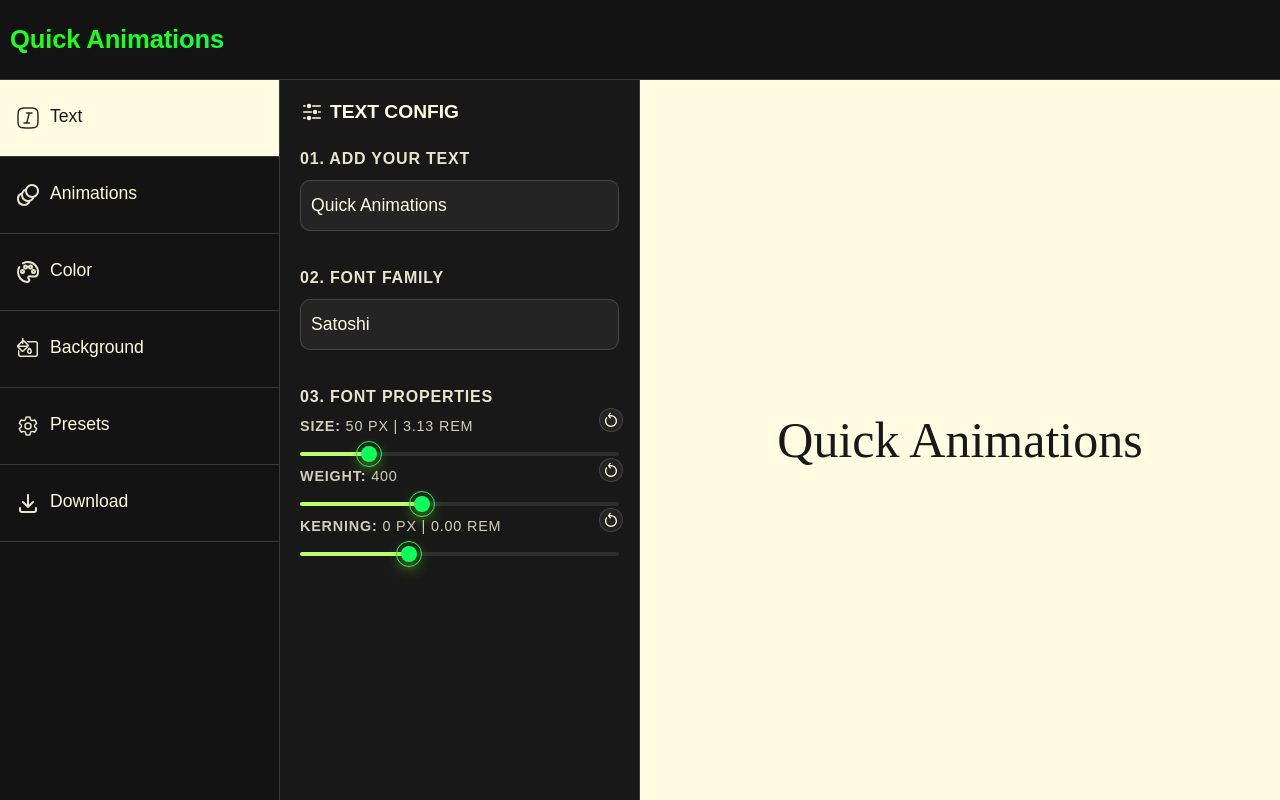
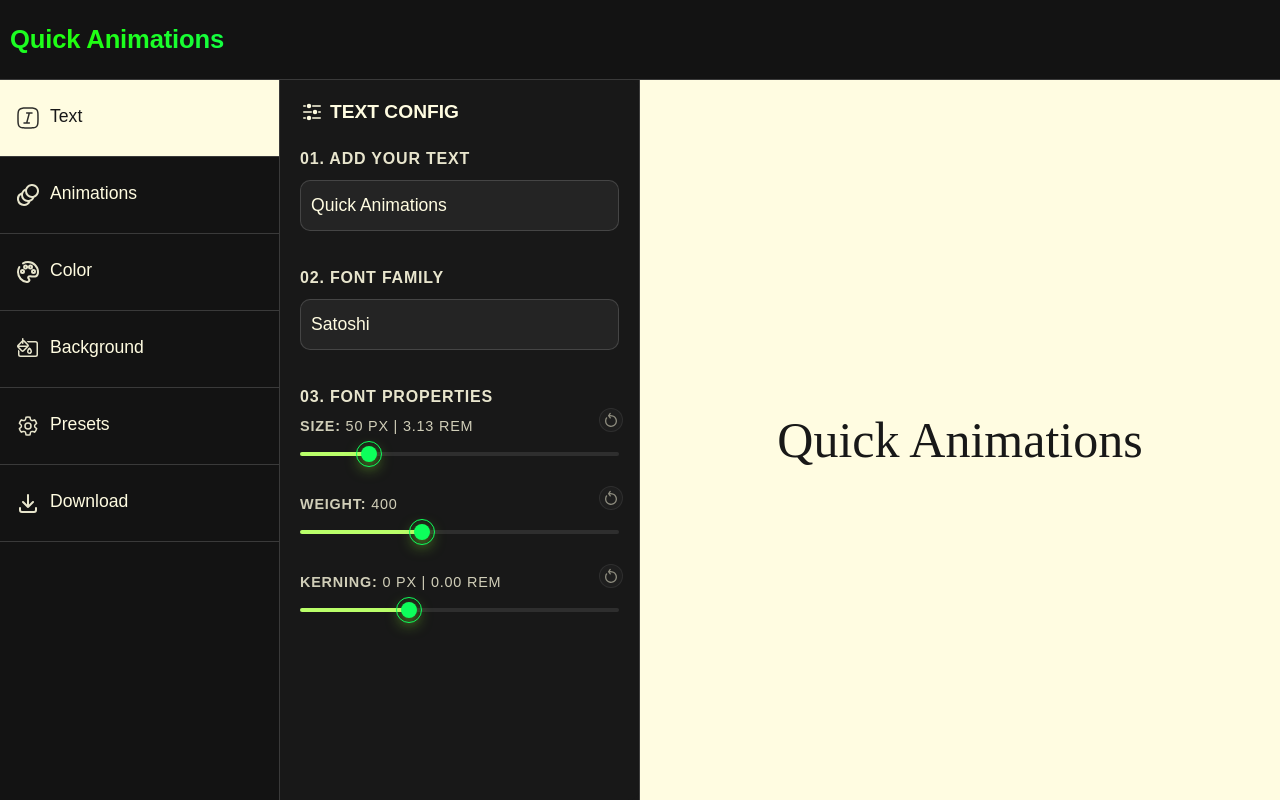
Before and after one commit to matiasecharri/bloop, a Next.js app: page / in a window 1280 px wide. Built offline with nearby package versions, Linux system fonts and the light colour scheme.

Commit message:
feat: animations component

```diff
--- a/src/app/features/animation-dashboard/sidebar/components/AnimationPicker/AnimationPicker.tsx
+++ b/src/app/features/animation-dashboard/sidebar/components/AnimationPicker/AnimationPicker.tsx
@@ -1,6 +1,11 @@
 import { PickerStep, PickerWrapper } from "@/shared/components/molecules";
-import { CONTROLS_ACTIONS, useControls } from "../../../context";
+import {
+  CONTROLS_ACTIONS,
+  defaultControlsSettings,
+  useControls,
+} from "../../../context";
 import { InputRange, Subtitle, Title } from "@/shared/components/atoms";
+import { RangeWrapper } from "@/shared/components/molecules";
 import { IconConfig } from "@/assets/svg";
 
 const AnimationPicker = () => {
@@ -8,17 +13,23 @@ const AnimationPicker = () => {
 
   const { animations } = state;
 
+  const isAnimationDefault = <K extends keyof typeof animations>(
+    key: K
+  ): boolean => animations[key] === defaultControlsSettings.animations[key];
+
   return (
     <PickerWrapper>
       <Title text="Animation Config">
         <IconConfig />
       </Title>
       <PickerStep>
-        <Subtitle step="04"text="pick your animation"/>
+        <Subtitle step="04" text="pick your animation" />
       </PickerStep>
       <PickerStep>
         <Subtitle step="05" text="animation properties" />
+        <RangeWrapper>
           <InputRange
+            isBtnDisabled={isAnimationDefault("duration")}
             label="Duration"
             max={3}
             min={0.1}
@@ -31,8 +42,17 @@ const AnimationPicker = () => {
                 payload: { duration: Number(e.target.value) },
               })
             }
+            onClick={() =>
+              dispatch({
+                type: CONTROLS_ACTIONS.ANIMATIONS,
+                payload: {
+                  duration: defaultControlsSettings.animations.duration,
+                },
+              })
+            }
           />
           <InputRange
+            isBtnDisabled={isAnimationDefault("delay")}
             label="Delay"
             max={3}
             min={0.1}
@@ -45,7 +65,16 @@ const AnimationPicker = () => {
                 payload: { delay: Number(e.target.value) },
               })
             }
+            onClick={() =>
+              dispatch({
+                type: CONTROLS_ACTIONS.ANIMATIONS,
+                payload: {
+                  delay: defaultControlsSettings.animations.delay,
+                },
+              })
+            }
           />
+        </RangeWrapper>
       </PickerStep>
     </PickerWrapper>
   );
--- a/src/app/features/animation-dashboard/sidebar/components/TextPicker/TextPicker.tsx
+++ b/src/app/features/animation-dashboard/sidebar/components/TextPicker/TextPicker.tsx
@@ -1,23 +1,26 @@
+import { IconConfig } from "@/assets/svg";
+import { capitalize } from "@/shared/utilities";
 import {
   CONTROLS_ACTIONS,
   defaultControlsSettings,
   useControls,
 } from "../../../context";
-import { capitalize } from "@/shared/utilities";
-import { IconConfig } from "@/assets/svg";
-import s from "./TextPicker.module.css";
-import { PickerWrapper } from "@/shared/components/molecules";
 import {
   InputRange,
   PickerStep,
   Subtitle,
   Title,
 } from "@/shared/components/atoms";
+import { PickerWrapper, RangeWrapper } from "@/shared/components/molecules";
+import s from "./TextPicker.module.css";
 
 const TextPicker = () => {
   const { state, dispatch } = useControls();
 
   const { text } = state;
+
+  const isTextDefault = <K extends keyof typeof text>(key: K): boolean =>
+    text[key] === defaultControlsSettings.text[key];
 
   return (
     <PickerWrapper>
@@ -45,7 +48,9 @@ const TextPicker = () => {
       </PickerStep>
       <PickerStep>
         <Subtitle step="03" text="Font properties" />
+        <RangeWrapper>
           <InputRange
+            isBtnDisabled={isTextDefault("fontSize")}
             label={`Size`}
             max={200}
             min={12}
@@ -68,6 +73,7 @@ const TextPicker = () => {
           />
 
           <InputRange
+            isBtnDisabled={isTextDefault("fontWeight")}
             label="weight"
             max={900}
             min={100}
@@ -82,11 +88,14 @@ const TextPicker = () => {
             onClick={() =>
               dispatch({
                 type: CONTROLS_ACTIONS.TEXT,
-              payload: { fontWeight: defaultControlsSettings.text.fontWeight },
+                payload: {
+                  fontWeight: defaultControlsSettings.text.fontWeight,
+                },
               })
             }
           />
           <InputRange
+            isBtnDisabled={isTextDefault("letterSpacing")}
             label="kerning"
             max={40}
             min={-20}
@@ -110,6 +119,7 @@ const TextPicker = () => {
               })
             }
           />
+        </RangeWrapper>
       </PickerStep>
     </PickerWrapper>
   );
--- a/src/shared/components/molecules/index.ts
+++ b/src/shared/components/molecules/index.ts
@@ -1,3 +1,4 @@
 export { default as PickerStep } from "./picker-step/PickerStep";
 export { default as PickerWrapper } from "./picker-wrapper/PickerWrapper";
 export { default as TransitionWrapper } from "./transition-wrapper/TransitionWrapper";
+export { default as RangeWrapper } from "./range-wrapper/RangeWrapper";
```
Lines whose indentation alone changed are shown as unchanged.
